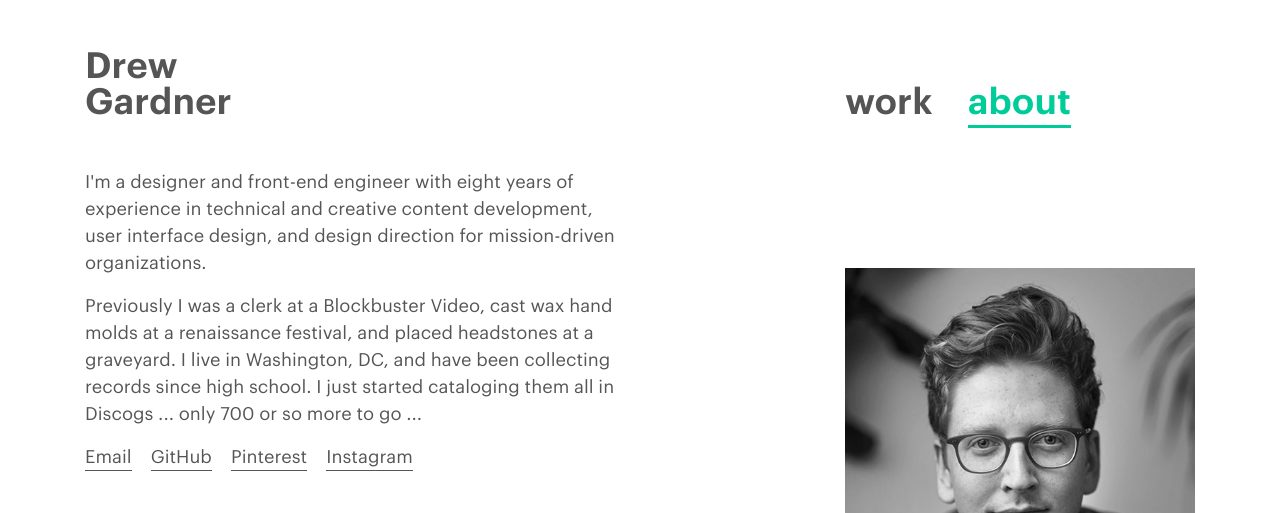
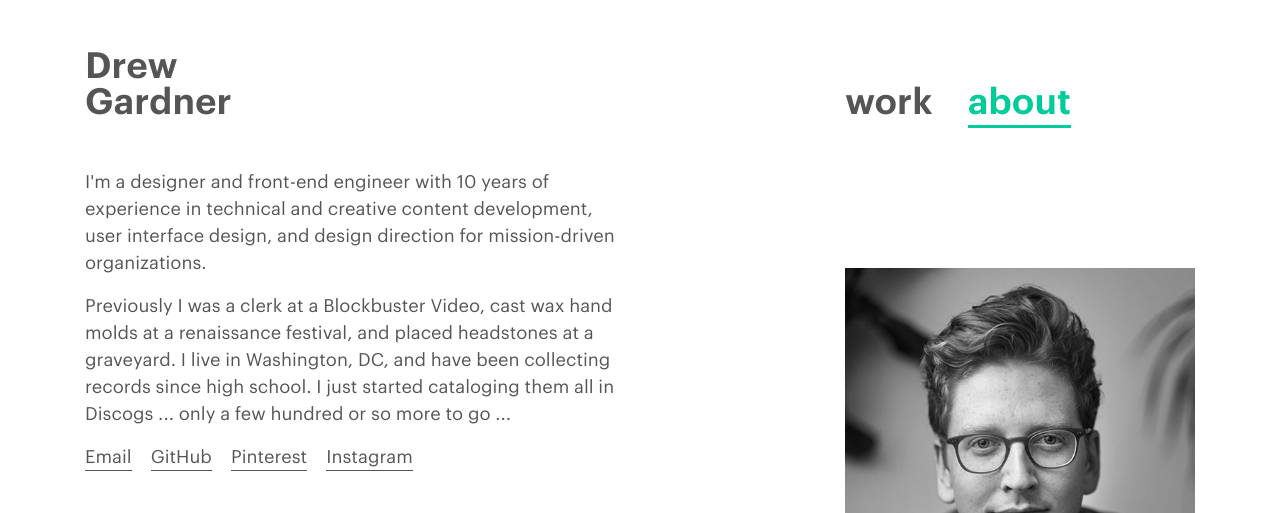
Before and after one commit to dreeeeewwwww/dreeeeewwwww.github.io, a Jekyll site: the page built from about/index.html, in a window 1280 px wide. Shown: the top 513 px of the page. Built offline with Jekyll 4.4.1, drawn with Linux system fonts in a browser that asks for light colours; nearby versions of some CDN libraries.

Commit message:
update txt

```diff
--- a/about/index.html
+++ b/about/index.html
@@ -6,8 +6,8 @@ layout: default
 <div class="container fade-in">
   <div class="row mt-0 mt-sm-4 pb-4 justify-content-between">
     <div class="col-12 col-sm-12 col-md-12 col-lg-6 order-2 order-sm-2 order-md-2 order-lg-2 mx-auto mx-lg-0">
-      <p>I'm a designer and front-end engineer with eight years of experience in technical and creative content development, user interface design, and design direction for mission-driven organizations.</p>
-      <p>Previously I was a clerk at a Blockbuster Video, cast wax hand molds at a renaissance festival, and placed headstones at a graveyard. I live in Washington, DC, and have been collecting records since high school. I just started cataloging them all in Discogs ... only 700 or so more to go ...</p>
+      <p>I'm a designer and front-end engineer with 10 years of experience in technical and creative content development, user interface design, and design direction for mission-driven organizations.</p>
+      <p>Previously I was a clerk at a Blockbuster Video, cast wax hand molds at a renaissance festival, and placed headstones at a graveyard. I live in Washington, DC, and have been collecting records since high school. I just started cataloging them all in Discogs ... only a few hundred or so more to go ...</p>
       <p class="about-linx">
         <a href="mailto:hello@drewgardner.net" />Email</a>
         &nbsp;&nbsp;
```
